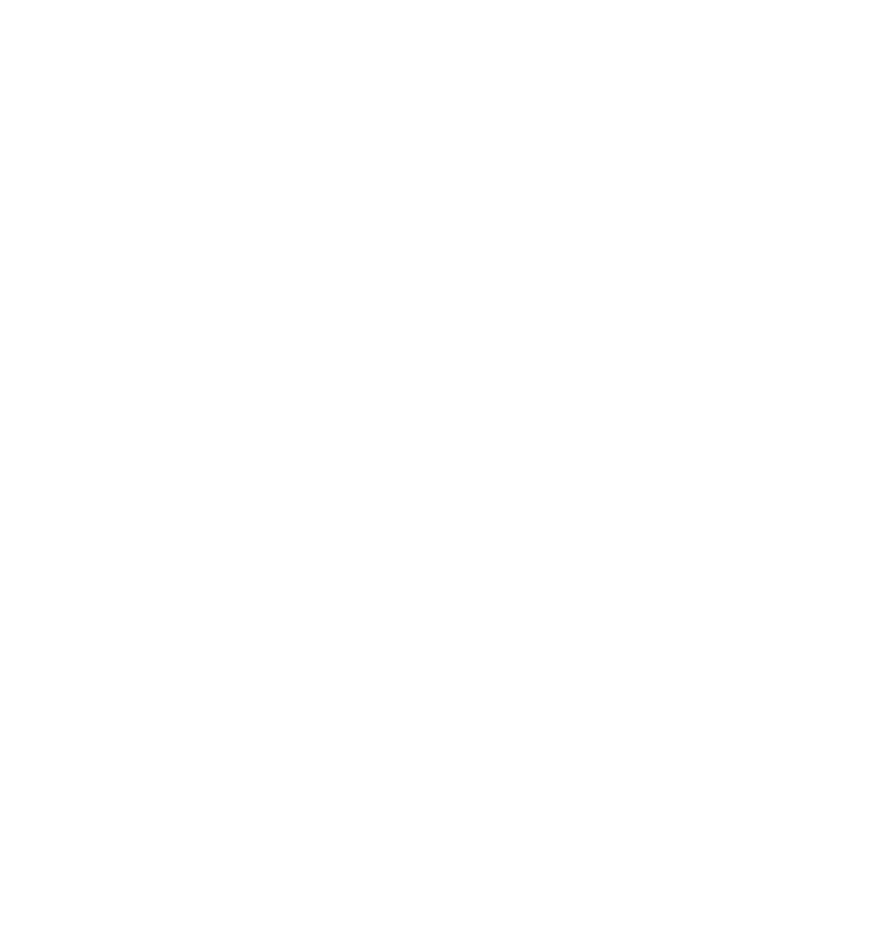
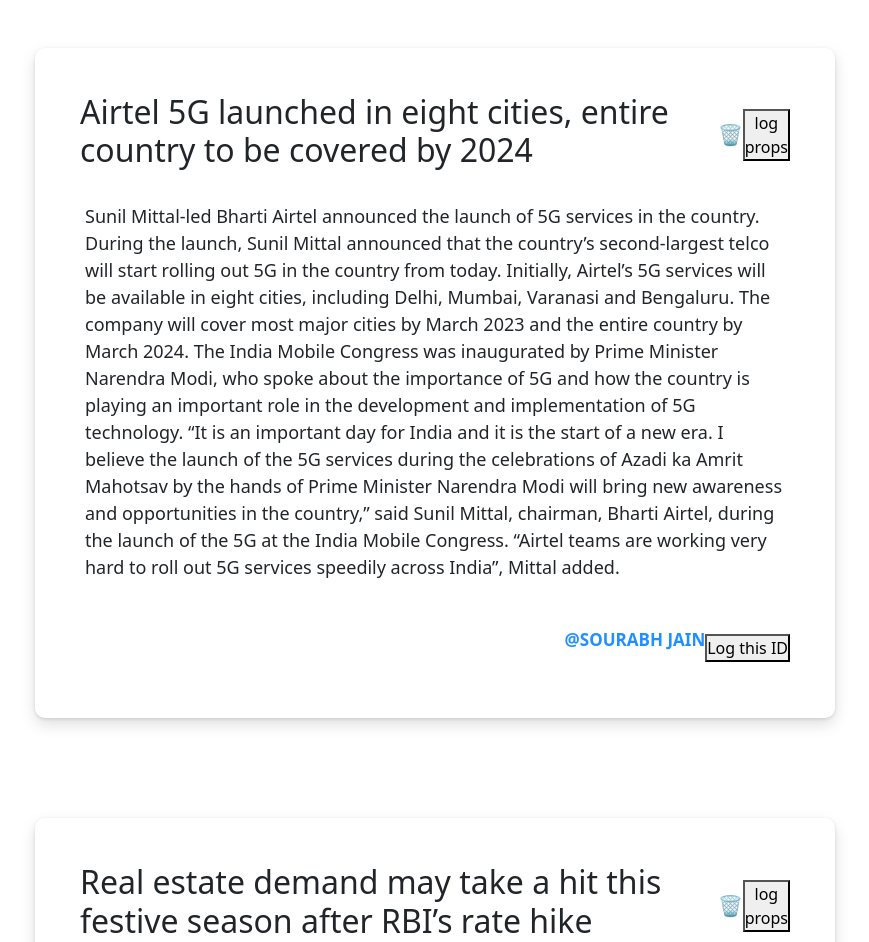
Before and after one commit to Anurag-Kochar-1/blog-app-redux, a React (Create React App) app: page / in a window 1280 px wide. Shown: the part 150-1092 px from the top of the page, without its empty margins (205-1074 px from the left). Before the commit the page ends 800 px from the top, so only its background shows below. Built offline with nearby package versions, Linux system fonts and the light colour scheme.

Commit message:
delete-function-added

```diff
--- a/package.json
+++ b/package.json
@@ -13,7 +13,7 @@
     "react-redux": "^8.0.4",
     "react-router": "^6.4.1",
     "react-router-dom": "^6.4.1",
-    "react-scripts": "5.0.1",
+    "react-scripts": "^5.0.1",
     "redux": "^4.2.0",
     "web-vitals": "^2.1.4"
   },
--- a/src/components/Blog.js
+++ b/src/components/Blog.js
@@ -1,12 +1,25 @@
 import React from 'react'
+import { useDispatch } from "react-redux"
+import { deleteBlog } from '../features/PostBlogSlice'
+
 import "../App.css"
 
 function Blog(props) {
+
+
+  const dispatch = useDispatch()
+
   return (
-    <div className={ props.title === undefined ? "blocked-blog" : "blog-container" } >
-        <div className='title-box'>
+    <div className={ props.title === undefined || props.title.length === 0 ? "blocked-blog" : "blog-container" } >
+        <div className='title-box' >
             <h2> {props.title} </h2>
-            <span className='trash-icon'>🗑️</span>
+            <span className='trash-icon'
+            onClick={() => {
+              dispatch(deleteBlog({id : props.id}))
+            }}
+
+            >🗑️</span>
+            <button onClick={() => console.log(props)} > log props </button>
 
         </div>
 
@@ -18,6 +31,7 @@
 
         <div className='author-name-box'>
             <p className='author-name'> @{props.authorName} </p>
+            <button onClick={() => console.log(props.id)}> Log this ID </button>
 
         </div>
     </div>
--- /dev/null
+++ b/src/data/FakeData.js
@@ -0,0 +1,45 @@
+export const FakeData = [
+    {
+        id: 0,
+        blogTitle : "Airtel 5G launched in eight cities, entire country to be covered by 2024",
+        authorName : "SOURABH JAIN",
+        blogContent : `Sunil Mittal-led Bharti Airtel announced the launch of 5G services in the country. During the launch, Sunil Mittal announced that the country’s second-largest telco will start rolling out 5G in the country from today.
+        Initially, Airtel’s 5G services will be available in eight cities, including Delhi, Mumbai, Varanasi and Bengaluru. The company will cover most major cities by March 2023 and the entire country by March 2024.
+        The India Mobile Congress was inaugurated by Prime Minister Narendra Modi, who spoke about the importance of 5G and how the country is playing an important role in the development and implementation of 5G technology.
+        “It is an important day for India and it is the start of a new era. I believe the launch of the 5G services during the celebrations of Azadi ka Amrit Mahotsav by the hands of Prime Minister Narendra Modi will bring new awareness and opportunities in the country,” said Sunil Mittal, chairman, Bharti Airtel, during the launch of the 5G at the India Mobile Congress.
+        “Airtel teams are working very hard to roll out 5G services speedily across India”, Mittal added.`
+    },
+    {
+        id: 1,
+        blogTitle : "Real estate demand may take a hit this festive season after RBI’s rate hike",
+        authorName : "VAAMANAA SETHI",
+        blogContent : `Demand for property could take a hit this festive season, as India’s central bank has hiked interest rates by another 50 basis points. Rising inflation and steady increase in interest rates have made the cost of acquisition of real estate more expensive.
+        The Reserve Bank of India has hiked interest rates by 190 basis points in the last five months, which substantially increased borrowing costs for home buyers.
+        Developers are of the view that demand for property could be hit in the ongoing festive season as buyer sentiment could take a hit. Anarock’s recent consumer sentiment survey also highlighted that at least 61% people saw high inflation as a major concern which is seriously impacting their disposable incomes.
+        “With this repo rate hike, home loans will get dearer soon. This could impact residential sales to some extent during the upcoming festive quarter, particularly in the affordable and mid-range housing segments,” said Anuj Puri, chairman at Anarock group.`
+    },
+    {
+        id: 2,
+        blogTitle : "Air pollution amplifying negative effects of climate change: Indian-origin researcher",
+        authorName : "IANS",
+        blogContent : `Air pollution can amplify the negative effects of climate change, and in some cases, pollution co-emitted with CO2 can increase the social cost of carbon by as much as 66 per cent, a new study co-led by an Indian-origin researcher has revealed.
+
+        Home›Sustainability›News»Air Pollution Amplifying Negative Effects Of Climate Change: Indian-Origin Researcher
+        Air pollution amplifying negative effects of climate change: Indian-origin researcher
+        IANSSEP 26, 2022, 15:40 IST
+        Representative image (IANS)
+        Air pollution can amplify the negative effects of climate change, and in some cases, pollution co-emitted with CO2 can increase the social cost of carbon by as much as 66 per cent, a new study co-led by an Indian-origin researcher has revealed.
+        Advertisement
+
+        It is the first such study to simulate how aerosol pollution affects both climate and air quality in locations around the globe.
+        Aerosols are tiny solid particles and liquid droplets that contribute to smog and are emitted from industrial factories.
+        The researchers, led by The University of Texas at Austin and the University of California San Diego in the US, found that, depending on where they are emitted, aerosols can worsen the social costs of carbon - an estimate of the economic costs of greenhouse gasses have on society - by as much as 66 per cent.
+        The scientists looked at eight key regions: Brazil, China, East Africa, Western Europe, India, Indonesia, the US and South Africa.
+        The findings showed that some emerging economies, like East African nations and India, might be motivated to collaborate on emission cuts since each other's emissions strongly impact them.
+        "Carbon dioxide has the same impact on climate no matter which emits it," said co-lead author Geeta Persad, assistant professor at the UT Austin Jackson School of Geosciences.
+        But for, these aerosol pollutants tend to stay concentrated near where they're emitted, "so the effect that they have on the climate system is very patchy and very dependent on where they're coming from," she noted in the study published in the journal Science Advances.
+        Aerosols can directly affect human health and the climate independently of CO2.
+        "CO2 is making the planet warmer, but it also gets emitted with a bunch of other compounds that impact people and plants directly and cause climate changes in their own right," said Jennifer Burney, co-lead author from the UC San Diego School of Global Policy and Strategy.
+        `
+    }
+]
--- a/src/features/PostBlogSlice.js
+++ b/src/features/PostBlogSlice.js
@@ -1,7 +1,9 @@
 import { createSlice } from "@reduxjs/toolkit"
+import { FakeData } from "../data/FakeData"
 
 
 const initialPostBlogStateValue = [{
+    id : 0,
     blogTitle : "",
     authorName : "",
     blogContent : ""
@@ -10,16 +12,23 @@
 
 export const PostBlogSlice = createSlice({
     name : "PostBlog",
-    initialState : {value :initialPostBlogStateValue },
+    initialState : {value : FakeData },
     reducers : {
         add : (state , action) => {
-            let action_payload = action.payload
-            state.value = [...state.value , {action_payload }]
+            // let action_payload = action.payload
+            // state.value = [...state.value , {action_payload }]
+            state.value.push(action.payload)
+        },
+
+        deleteBlog : (state, action) => {
+            state.value = state.value.filter((blog) =>
+                blog.id !== action.payload.id
+            )
         }
     }
 })
 
 
-export const {add} = PostBlogSlice.actions
+export const {add , deleteBlog} = PostBlogSlice.actions
 
 export default PostBlogSlice.reducer
--- a/src/pages/CreateBlog.js
+++ b/src/pages/CreateBlog.js
@@ -2,9 +2,13 @@
 import { useDispatch } from "react-redux"
 import {add} from "../features/PostBlogSlice"
 import { Link , Navigate, useNavigate} from "react-router-dom"
+import { useSelector } from "react-redux"
 import "../App.css"
 
 function CreateBlog() {
+
+  const blogsSelectorForID = useSelector((state) => state.PostBlog.value)
+
   const navigate = useNavigate()
 
   const [title, setTitle] = useState('')
@@ -79,10 +83,10 @@
 
             <button className="btn btn-dark m-2 wd" onClick={() => {
               if(titleInputRef.current.value.length !== 0 && authorNameInputRef.current.value.length !== 0 && blogContentInputRef.current.value.length !== 0){
-                dispatch(add({blogTitle : title, authorName : authorName , blogContent : blogContent }))
+                dispatch(add({ id : blogsSelectorForID[blogsSelectorForID.length-1].id + 1 ,  blogTitle : title, authorName : authorName , blogContent : blogContent }))
                 setTimeout(() => {
                   navigate('/')
-                }, 700);
+                }, 100);
               } else {
                 alert("Empty Fields are not allowed")
               }
--- a/src/pages/Home.js
+++ b/src/pages/Home.js
@@ -16,12 +16,18 @@
           return (
             <div key={index}>
               <Blog
-              title = {blog.action_payload?.blogTitle}
-              authorName = {blog.action_payload?.authorName}
-              blogContent = {blog.action_payload?.blogContent}
-
+              // title = {blog.action_payload?.blogTitle}
+              // authorName = {blog.action_payload?.authorName}
+              // blogContent = {blog.action_payload?.blogContent}
+              title = {blog.blogTitle}
+              authorName = {blog.authorName}
+              blogContent = {blog.blogContent}
+              id = {blog.id}
+              // id2 = {blog.id}
+              // id = {index}
               />
             </div>
+
           )
         })}
 
```
Also changed, not shown: 1 other file (tests, documents, lock files or other folders).
